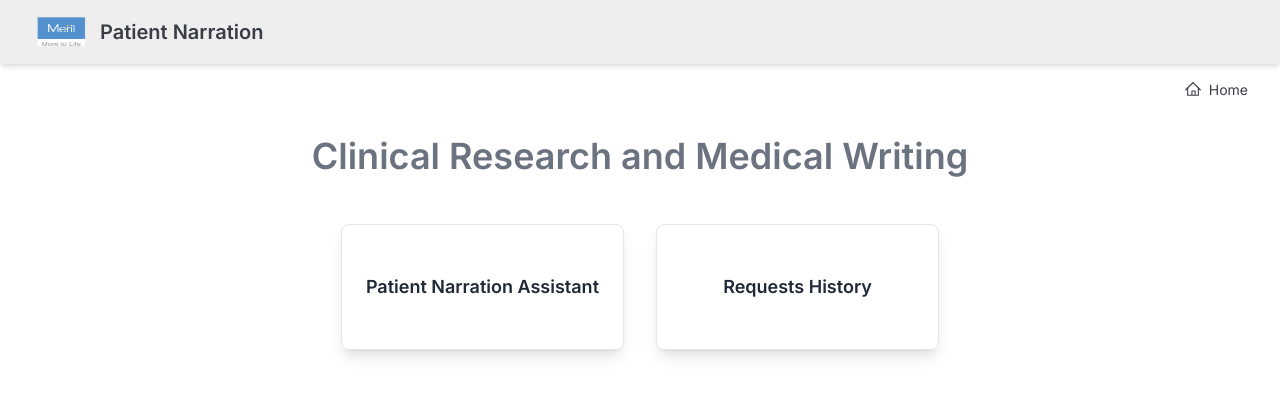
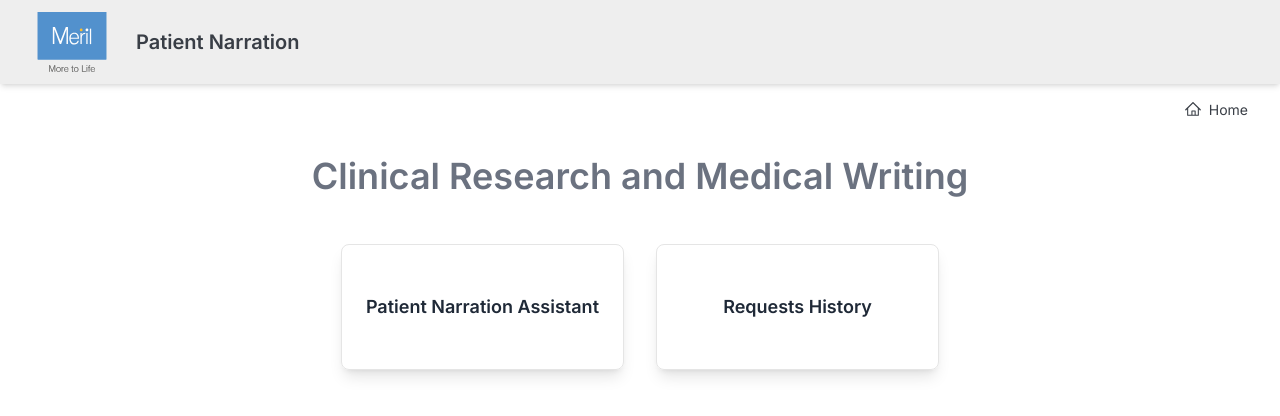
Before and after one commit to 2021edc/patient-narration-webapp, a Next.js app: page / in a window 1280 px wide. Shown: the top 416 px of the page. Built offline with nearby package versions, Linux system fonts and the light colour scheme; no server answers.

Commit message:
change meril log from png to svg file format

```diff
--- a/src/app/login/page.tsx
+++ b/src/app/login/page.tsx
@@ -14,7 +14,7 @@ const LoginPage = () => {
     <div className="grid grid-cols-1 lg:grid-cols-2 min-h-[80vh] justify-center items-center">
       <div className="w-full h-full hidden lg:flex items-center justify-center flex-col">
         <MerilLogo imageSize="h-[150px] w-[150px] lg:h-[300px] lg:w-[300px]"></MerilLogo>
-        <h1 className="text-4xl text-gray-500 dark:text-gray-200 font-bold text-center">
+        <h1 className="text-4xl text-gray-500 dark:text-gray-200 font-bold text-center mt-8">
           Clinical Research and Medical Writing
         </h1>
       </div>
--- a/src/atoms/MerilLogo.tsx
+++ b/src/atoms/MerilLogo.tsx
@@ -1,7 +1,7 @@
 // Reusable Meril logo element
 
 import ImageWrapper from './ImageWrapper';
-import MerillifeLogo from '@public/assets/MerilLife.png';
+import MerillifeLogo from '@public/assets/MerilLife.svg';
 
 interface MerilLogoProps {
   imageSize?: string;
@@ -15,7 +15,7 @@ const MerilLogo = ({
       src={MerillifeLogo}
       alt="MerilLife logo"
       imageSize={imageSize}
-      sizes="35vw"
+      sizes="50vw"
     ></ImageWrapper>
   );
 };
--- a/src/components/controlbar/ControlBar.tsx
+++ b/src/components/controlbar/ControlBar.tsx
@@ -11,8 +11,8 @@ const ControlBar = () => {
   return (
     <nav className="px-4 py-2 flex items-center justify-between bg-light-text dark:bg-transparent shadow-md">
       <Link href={'/'}>
-        <div className="py-1 px-1 lg:px-4 flex gap-2 items-center">
-          <MerilLogo imageSize="h-[40px] w-[40px] lg:h-[40px] lg:w-[60px]"></MerilLogo>
+        <div className="py-1 px-1 lg:px-4 flex gap-2 lg:gap-6 items-center">
+          <MerilLogo imageSize="h-[40px] w-[40px] lg:h-[60px] lg:w-[80px]"></MerilLogo>
           <h2 className="text-base lg:text-xl font-semibold text-dark-gray capitalize">
             {appName ? appName : 'Patient Narration'}
           </h2>
```
Also changed, not shown: public/assets/MerilLife.png (deleted), public/assets/MerilLife.svg (added).
